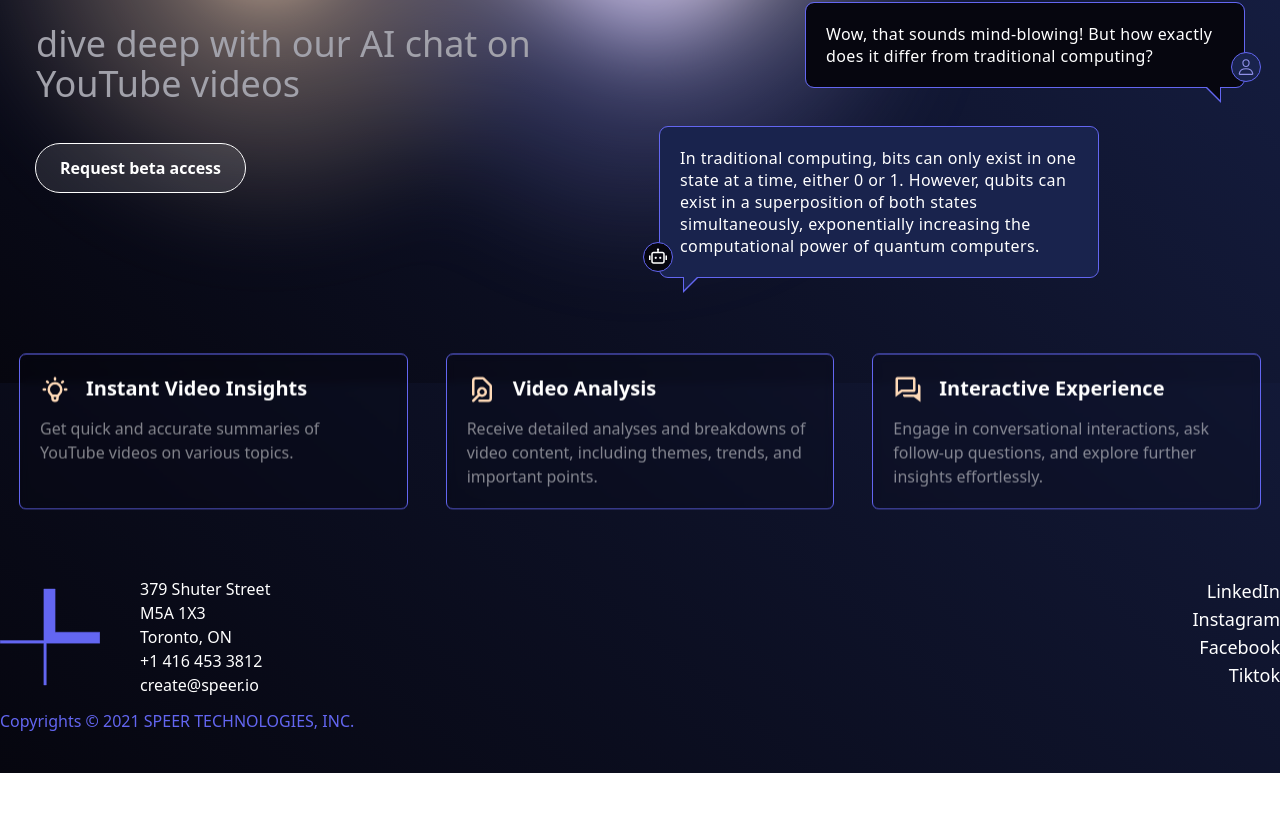
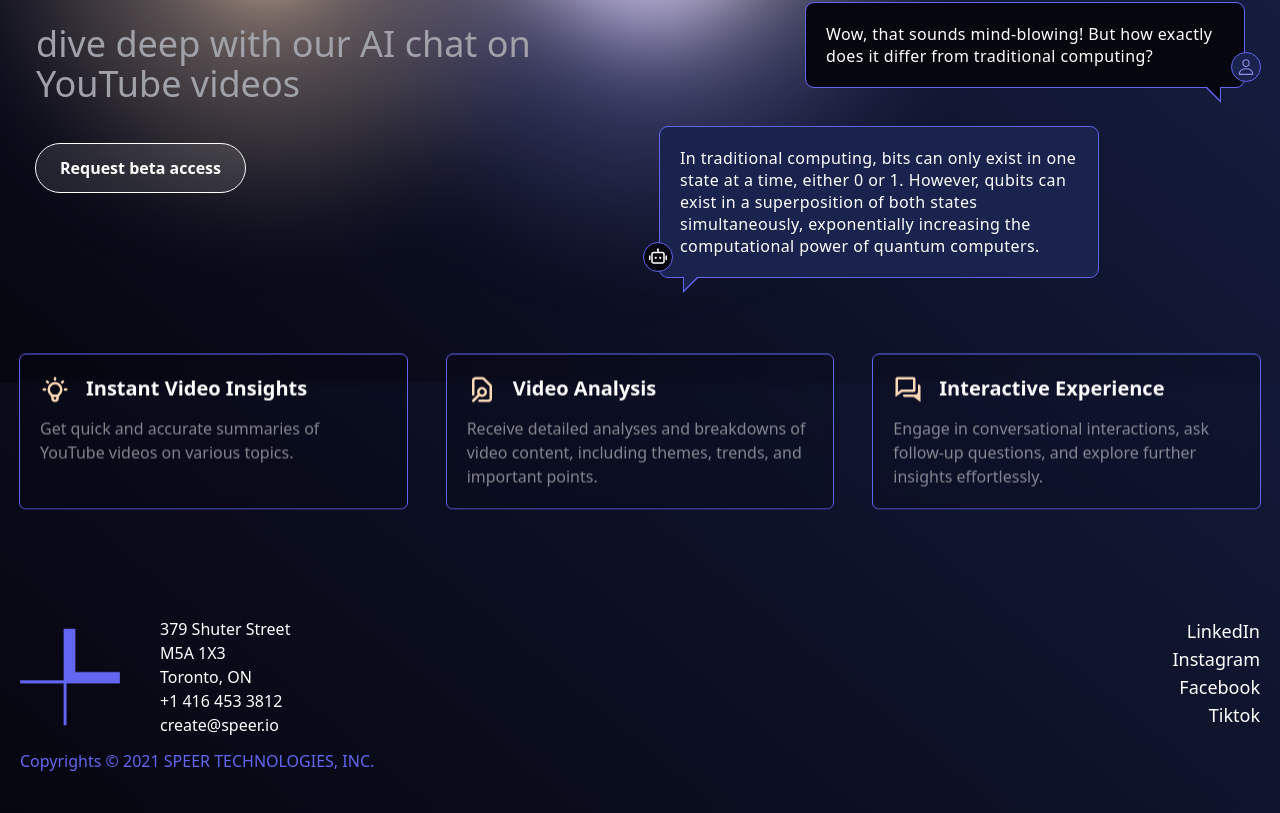
Before and after one commit to amapeso-at-speer/ytb-chatbot-landing, a Next.js app: page / in a window 1280 px wide. Shown: the part 417-1230 px from the top of the page. Before the commit the page ends 1190 px from the top, so only its background shows below. Built offline with nearby package versions, Linux system fonts and the light colour scheme.

Commit message:
increase footer margin

```diff
--- a/src/app/layout.tsx
+++ b/src/app/layout.tsx
@@ -29,7 +29,7 @@ export default function RootLayout({
             <FaSquareXTwitter className="footer-icon" />
           </div>
         </footer> */}
-        <footer className="flex justify-between pb-10 w-full max-w-screen-xl">
+        <footer className="flex justify-between mt-10 px-5 pb-10 w-full max-w-screen-xl">
           <div className="flex flex-col">
             <div className="flex items-center text-light-blue">
               <div className="speer-icon mr-10">
```
